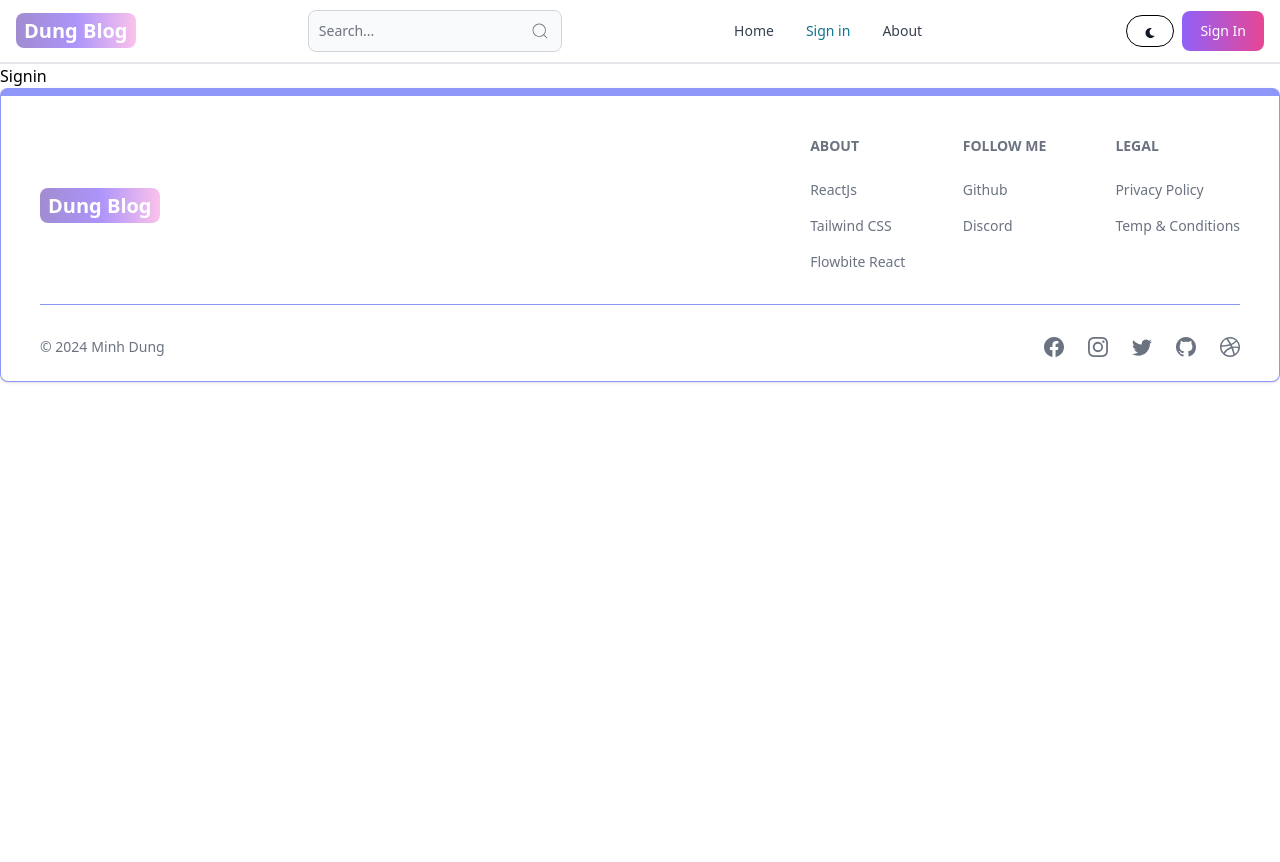
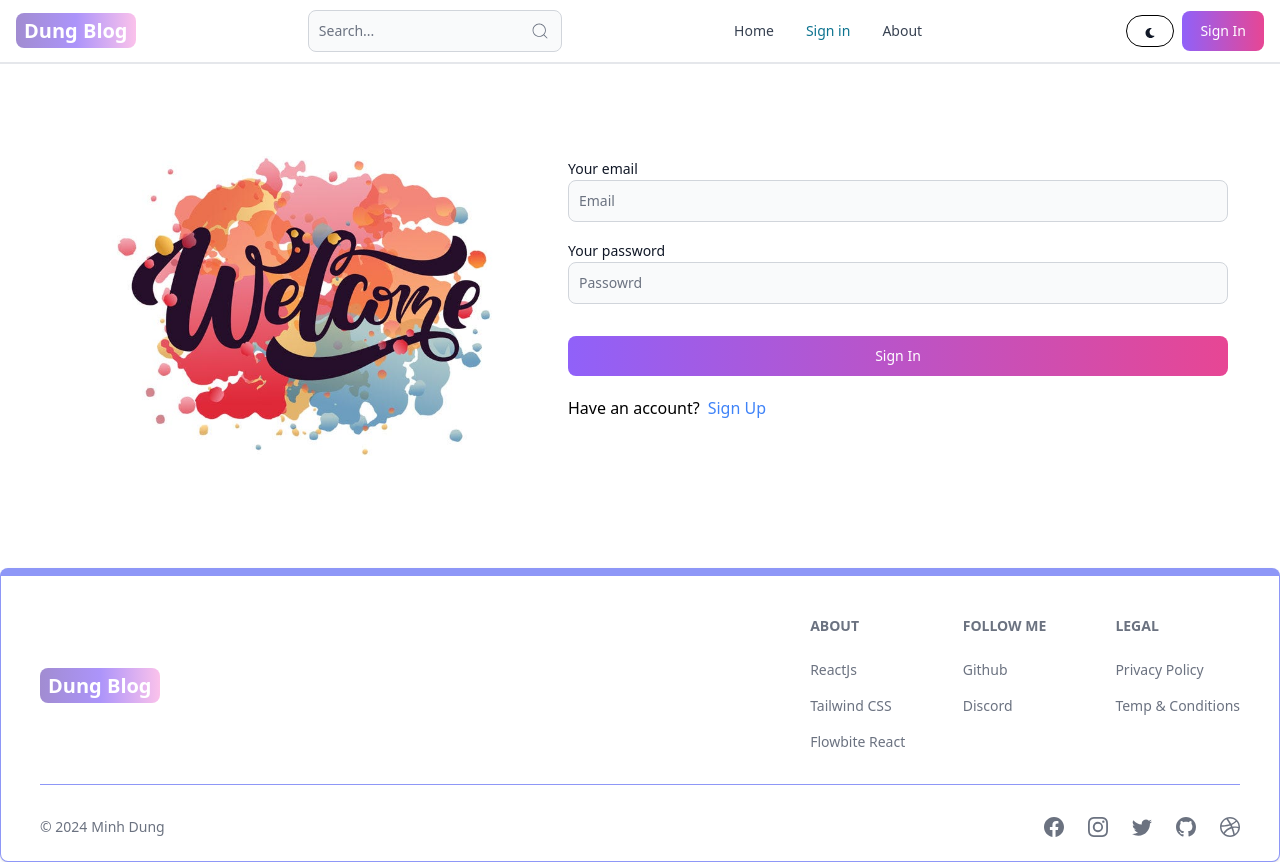
Before and after one commit to nminhdung/blog-ui, a React (Vite) app: page /sign-in in a window 1280 px wide. Before the commit the page ends 800 px from the top, so only its background shows below. Built offline with nearby package versions, Linux system fonts and the light colour scheme.

Commit message:
complete handle login

```diff
--- a/src/apis/index.js
+++ b/src/apis/index.js
@@ -8,3 +8,12 @@ export const signUpAPI = async (data) => {
   });
   return response.data;
 };
+
+export const signInAPI = async (data) => {
+  const response = await axiosIntansce({
+    url: '/auth/signin',
+    method: 'post',
+    data
+  });
+  return response.data;
+};
--- a/src/components/Footer.jsx
+++ b/src/components/Footer.jsx
@@ -11,7 +11,7 @@ import {
     from 'react-icons/bs'
 const FooterApp = () => {
     return (
-        <Footer container className='border border-t-8 border-indigo-500/75'>
+        <Footer container className='border border-t-8 border-indigo-500/75 mt-[100px]'>
             <div className='w-full max-w-[1200px] mx-auto'>
                 <div className='flex flex-col sm:flex-row gap-4 sm:items-center justify-between  '>
                     <div className='mt-5'>
--- a/src/pages/Signin.jsx
+++ b/src/pages/Signin.jsx
@@ -1,8 +1,89 @@
-
+import { Alert, Button, Label, Spinner, TextInput } from 'flowbite-react';
+import React, { useState } from 'react';
+import welcomeImg from '../assets/images/welcome.jpg';
+import { Link, useNavigate } from 'react-router-dom';
+import { signInAPI } from '../apis';
+import { HiInformationCircle } from 'react-icons/hi';
+import { useForm } from 'react-hook-form';
+import { toast } from 'react-toastify';
 
 const Signin = () => {
+  const { register, handleSubmit, formState: { errors }, } = useForm();
+  const [errorMessages, setErrorMessages] = useState(null);
+  const [loading, setLoading] = useState(false);
+  const navigate = useNavigate()
+  const onSubmit = async(data) => {
+    console.log(data);
+
+    try {
+      setLoading(true);
+      setErrorMessages(null);
+      const res = await signInAPI(data);
+      if (!res.result === null) {
+        setErrorMessages('Can not sign in');
+        return;
+      }
+      setLoading(false);
+      setErrorMessages(null);
+      navigate('/')
+      toast.success('Sign up successfully');
+    } catch (error) {
+      setErrorMessages('Email or password invalid');
+      setLoading(false);
+    }
+  };
   return (
-    <div>Signin</div>
+    <div className='mt-20 p-3 xl:max-w-[1200px]  mx-auto flex flex-col md:flex-row gap-4 '>
+      {/* left side */}
+      <div className="md:w-[500px] max-h-[300px] w-full">
+        <img src={welcomeImg} className='w-full h-full object-cover' alt='welcome' />
+      </div>
+      {/* right side */}
+      <div className='flex-1 w-full'>
+        <form onSubmit={handleSubmit(onSubmit)} className='flex flex-col gap-4'>
+
+          <div>
+            <Label value='Your email' />
+            <TextInput
+              placeholder='Email'
+              id='email'
+              {...register('email', {
+                required: 'Email is required',
+                pattern: {
+                  value: /^(([^<>()[\]\\.,;:\s@"]+(\.[^<>()[\]\\.,;:\s@"]+)*)|(".+"))@((\[[0-9]{1,3}\.[0-9]{1,3}\.[0-9]{1,3}\.[0-9]{1,3}])|(([a-zA-Z\-0-9]+\.)+[a-zA-Z]{2,}))$/,
+                  message: 'Please enter a valid email',
+                },
+              })}
+            />
+            {errors.email && <span className='text-sm text-red-500'>{errors.email?.message}</span>}
+          </div>
+          <div>
+            <Label value='Your password' />
+            <TextInput
+              type='password'
+              placeholder='Passowrd'
+              id='password'
+              {...register("password", { required: 'Password is required', minLength: 8, maxLength: 18 })}
+            />
+            {errors.password && <span className='text-sm text-red-500'>{errors.password?.message}</span>}
+
+          </div>
+          <Button gradientDuoTone='purpleToPink' type='submit' className='mt-4' disabled={loading}>
+            {loading ? <>
+              <Spinner sm='sm' />
+              <span className='pl-3'>Loading</span>
+            </> : 'Sign In'}
+          </Button>
+        </form>
+        <div className='flex gap-2 mt-5'>
+          <span>Have an account?</span>
+          <Link to='/sign-up' className='text-blue-500 hover:underline'>Sign Up</Link>
+        </div>
+        {errorMessages && <Alert className='mt-5' color="failure" icon={HiInformationCircle}>
+          {errorMessages}
+        </Alert>}
+      </div>
+    </div>
   );
 };
 
```
